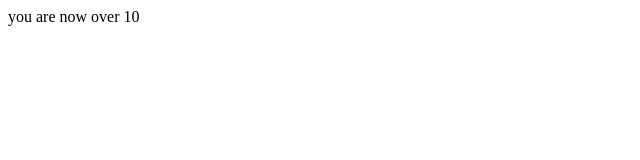
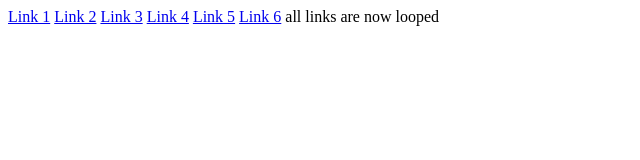
Before and after one commit to school-prg-160-jasonkurtz/Stepping-into-JavaScript, a plain HTML site: page index.html in a window 1280 px wide. Shown: the whole page, without its empty margins (0-640 px from the left). Drawn offline with Linux system fonts and the light colour scheme.

Commit message:
Created a for loop to count the number of <a> tags.

```diff
--- a/index.html
+++ b/index.html
@@ -5,6 +5,13 @@
 		<title>Hello, World!</title>
 	</head>
 	<body>
+		<a href="a">Link 1</a>
+		<a href="a">Link 2</a>
+		<a href="a">Link 3</a>
+		<a href="a">Link 4</a>
+		<a href="a">Link 5</a>
+		<a href="a">Link 6</a>
+
 		<!-- Link to external JavaScript file. -->
 		<script src="test.js"></script>
 	</body>
--- a/test.js
+++ b/test.js
@@ -1,11 +1,14 @@
-// Declares variable to store user's age.
-var age = 5;
+// Assigns all items to be looped through to the variable "links". This give the ability to count the number of items by accessing the length of the variable.
+var links = document.getElementsByTagName('a');
 
-// If the user's age is less than 10 it logs a message in console repeatedly relative to the difference of the user's age to 10.
-while (age < 10) {
-	console.log('Your age is less than 10');
-	age++;
+
+// Loop that counts each item in the "links" variable and console.logs each iteration.
+for (i = 1; i <= links.length; i++) {
+	console.log('this is link number ' + i);
 }
 
-// Writes to the document once the user's age is incremented to 10.
-document.write('you are now over 10');
+// Confirms completion of the by printing to the document.
+document.write('all links are now looped');
+
+// Console.logs the contents of the items being looped through.
+console.log(links);
```
